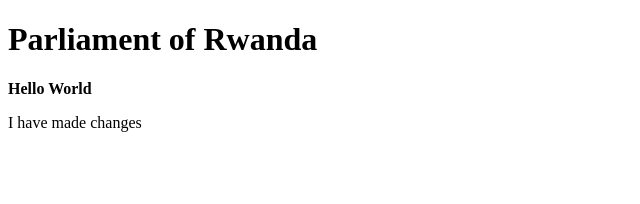
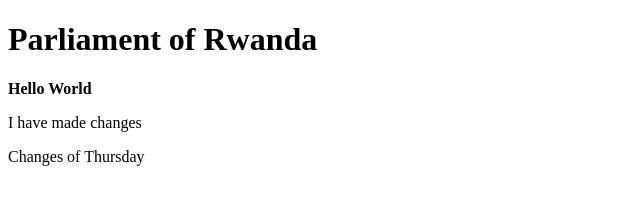
Before and after one commit to innotuyi/CDS, a plain HTML site: page index.html in a window 1280 px wide. Shown: the whole page, without its empty margins (0-640 px from the left). Drawn offline with Linux system fonts and the light colour scheme.

Commit message:
Changes of today

```diff
--- a/index.html
+++ b/index.html
@@ -9,5 +9,6 @@
    <h1>Parliament of Rwanda</h1>
    <b>Hello World</b>
     <p>I have made changes</p>
+    <p>Changes of Thursday</p>
 </body>
 </html>
```
